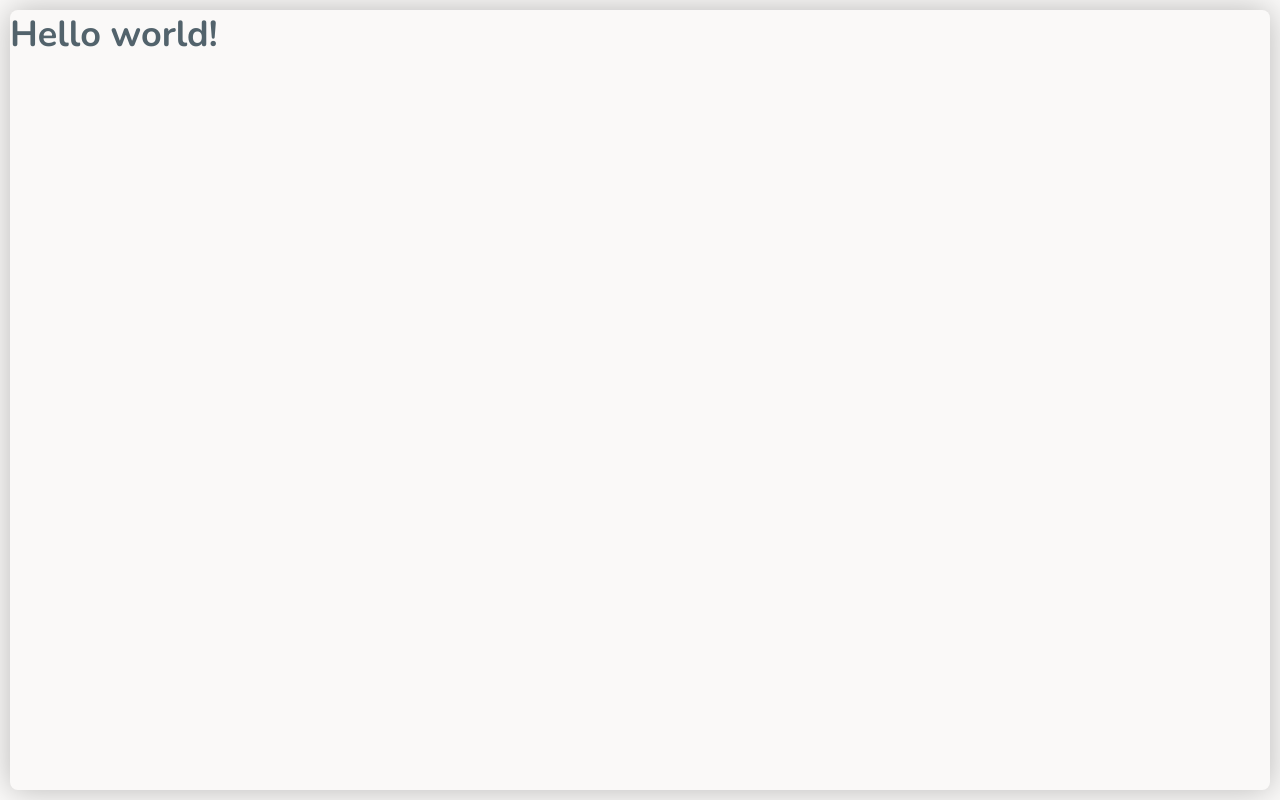
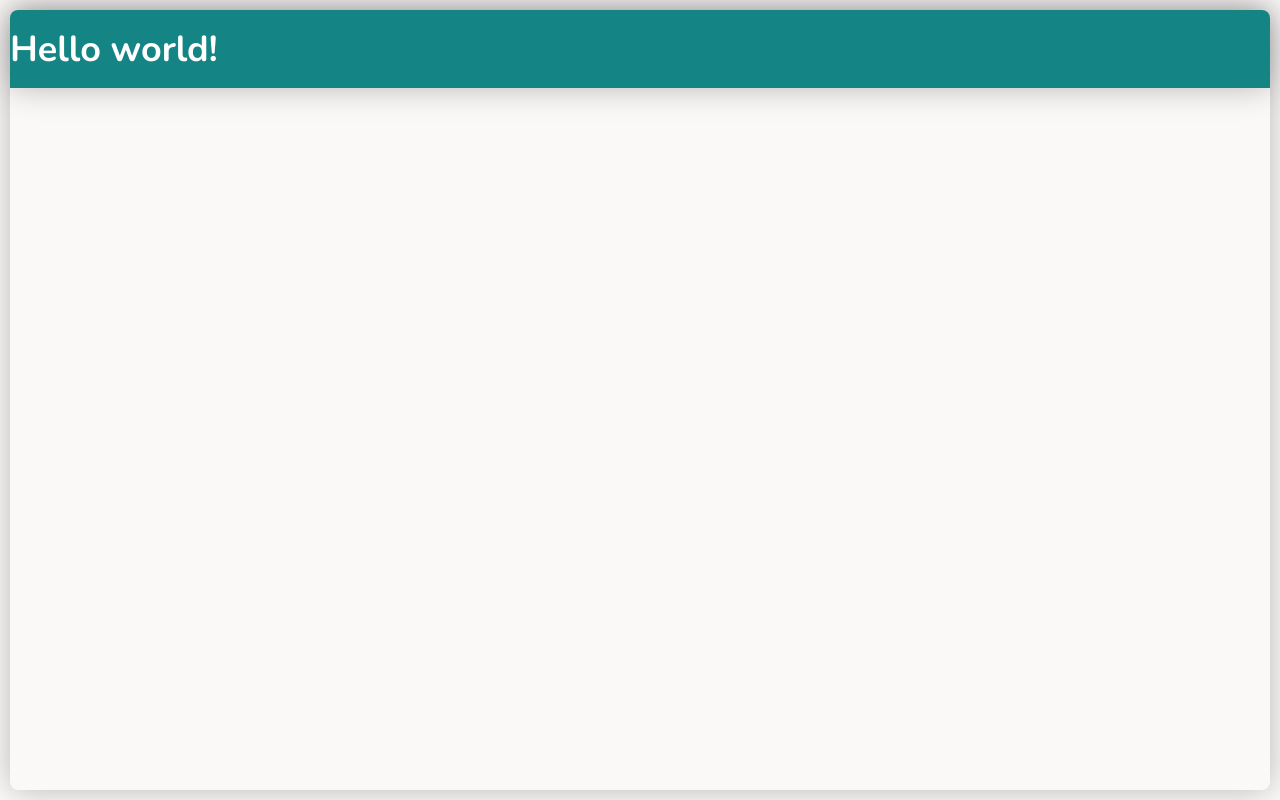
Before and after one commit to Marcio-Tiene/cianet-code-challenge, a React (Create React App) app: page / in a window 1280 px wide. Built offline with nearby package versions, Linux system fonts and the light colour scheme.

Commit message:
Creating a Header container

```diff
--- a/src/App.tsx
+++ b/src/App.tsx
@@ -1,9 +1,12 @@
 import Main from './components/Main';
+import HeaderContainer from './components/Main/HeaderContainer';
 
 function App() {
   return (
     <Main>
-      <h1>Hello world!</h1>
+      <HeaderContainer>
+        <h1>Hello world!</h1>
+      </HeaderContainer>
     </Main>
   );
 }
--- a/src/GlobalStyles.tsx
+++ b/src/GlobalStyles.tsx
@@ -4,7 +4,7 @@ const GlobalStyles = createGlobalStyle`
 html{
   --primary-color:#148484;
   --bg-color:#faf9f8;
-  --text-in-prumary:#fff;
+  --text-in-primary:#fff;
   --text-in-bg:#52636c;
 }
 
@@ -33,6 +33,7 @@ width:100vw;
   background:var(--bg-color);
 
 
+
 }
 
 body, input, button, textearea {
--- /dev/null
+++ b/src/components/Main/HeaderContainer/index.tsx
@@ -0,0 +1,14 @@
+import styled from 'styled-components';
+
+const HeaderContainer = styled.header`
+  border-radius: 8px 8px 0px 0px;
+  width: 100%;
+  height: 100%;
+  display: flex;
+  align-items: center;
+  background-color: var(--primary-color);
+  color: var(--text-in-primary);
+  box-shadow: 0px 0px 32px #00000042;
+`;
+
+export default HeaderContainer;
```
